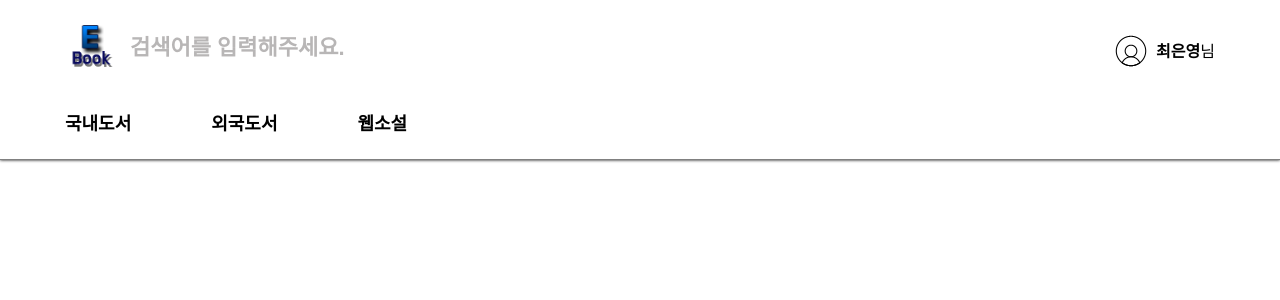
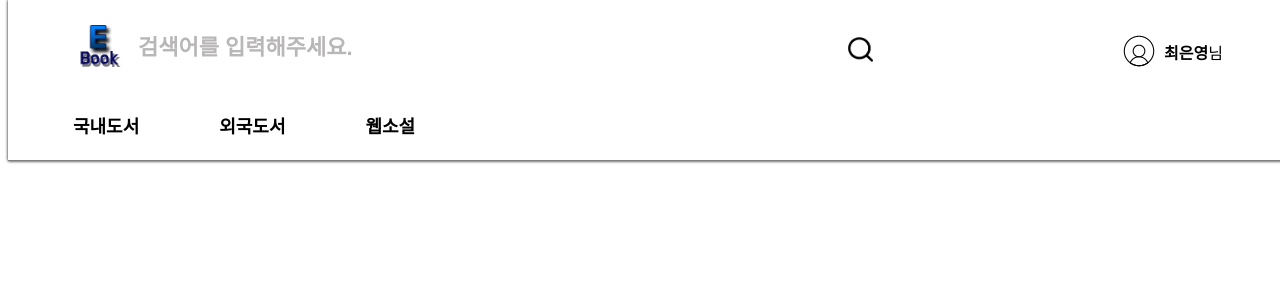
Before and after one commit to seungyong/E-Book, a PHP site: page /views/commons/Header.html in a window 1280 px wide. Shown: the top 300 px of the page. Run offline with PHP 8.4, Linux system fonts and the light colour scheme.

Commit message:
Search 수정 (아이콘, 애니메이션)

```diff
--- a/Apache24/htdocs/css/commons/Header.css
+++ b/Apache24/htdocs/css/commons/Header.css
@@ -54,17 +54,35 @@
     color: rgb(184, 182, 182);
 }
 
+.search-img-box {
+    width: 25px;
+    height: 25px;
+    margin-top: 4px;
+    margin-right: 10px;
+    cursor: pointer;
+}
+
+.search-img {
+    width: 100%;
+    height: 100%;
+}
+
 .underline {
     position: absolute;
     bottom: -3px;
     left: 1%;
     width: 0%;
     height: 2px;
-    background-color: rgb(0, 174, 255);
     transition: 1s all;
 }
 
+.--hover {
+    background-color: black;
+    width: 99%;
+}
+
 .--clicked {
+    background-color: rgb(0, 174, 255);
     width: 99%;
 }
 
--- a/Apache24/htdocs/js/commons/Header.js
+++ b/Apache24/htdocs/js/commons/Header.js
@@ -26,6 +26,14 @@ document.addEventListener('scroll', () => {
     prevScrollY = scrollY;
 });
 
+searchInputEle.addEventListener('mouseover', () => {
+    searchUnderlineEle.classList.add('--hover');
+});
+
+searchInputEle.addEventListener('mouseout', () => {
+    searchUnderlineEle.classList.remove('--hover');
+});
+
 searchInputEle.addEventListener('focus', () => {
     searchUnderlineEle.classList.add('--clicked');
 });
--- a/Apache24/htdocs/views/commons/Header.html
+++ b/Apache24/htdocs/views/commons/Header.html
@@ -1,10 +1,6 @@
 <!DOCTYPE html>
 <html lang="en">
 <head>
-    <meta charset="UTF-8">
-    <meta http-equiv="X-UA-Compatible" content="IE=edge">
-    <meta name="viewport" content="width=device-width, initial-scale=1.0">
-    <link rel="stylesheet" href="../../css/commons/Initialization.css">
     <link rel="stylesheet" href="../../css/commons/Header.css">
     <script src="./js/commons/Header.js" defer></script>
 </head>
@@ -17,6 +13,9 @@
                         <img src="../../assets/img/logo.png" alt="logo" class="logo">
                     </div>
                     <input class="search-input" type="text" placeholder="검색어를 입력해주세요.">
+                    <div class="search-img-box">
+                        <img src="../../assets/img/search.png" alt="search" class="search-img">
+                    </div>
                     <span class="underline"></span>
                 </div>
                 <div class="user-box">
```
Also changed, not shown: Apache24/htdocs/assets/img/search.png (added).
